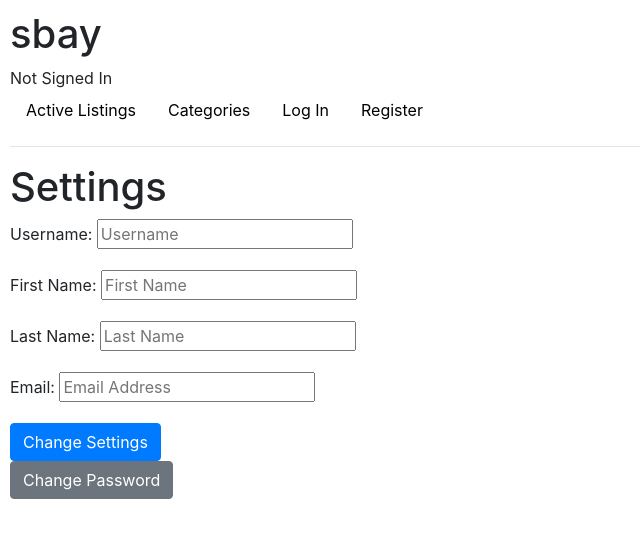
After one commit to skydonline/cs50, a Django app: page /settings/1/1 in a window 1280 px wide. The commit adds this page. Shown: the top 538 px of the page, without its empty margins (0-640 px from the left). Run offline with Django 4.2, Linux system fonts and the light colour scheme; some libraries are stand-ins or nearby versions.

Commit message:
able tp update password and change settings

```diff
--- a/commerce/auctions/admin.py
+++ b/commerce/auctions/admin.py
@@ -10,7 +10,7 @@ class CategoryAdmin(admin.ModelAdmin):
     list_display = ("name",)
 
 class ListingAdmin(admin.ModelAdmin):
-    list_display = ("title","seller","price","category", "date", "for_sale", "winner")
+    list_display = ("title","seller","og_price", "price","category", "date", "for_sale", "winner")
 
 class BidAdmin(admin.ModelAdmin):
     list_display = ("user","amount","date", "listing")
--- a/commerce/auctions/models.py
+++ b/commerce/auctions/models.py
@@ -15,6 +15,7 @@ class Listing(models.Model):
     title = models.CharField(max_length=30)
     details = models.CharField(max_length=300)
     seller = models.ForeignKey(User, on_delete=models.CASCADE, related_name='listings')
+    og_price = models.FloatField(max_length=10)
     price = models.FloatField(max_length=10)
     imageURL = models.CharField(max_length=100, blank=True)
     category = models.ForeignKey(Category, on_delete=models.CASCADE, related_name='listings', blank=True, null=True)
--- a/commerce/auctions/static/styles.css
+++ b/commerce/auctions/static/styles.css
@@ -1,3 +1,9 @@
+:root {
+    --grey: grey;
+    --font-size-large: 22px;
+    --font-size-med: 18px;
+}
+
 body {
     padding: 10px;
 }
@@ -10,3 +16,33 @@ a {
     text-decoration: none;
     color: black;
 }
+
+a:hover {
+    text-decoration: none;
+}
+
+
+
+/* index page */
+.index-listing {
+    display: flex;
+    align-items: center;
+}
+
+.index-image {
+    margin-right: 20px;
+}
+
+.index-listing-title {
+    font-size: var(--font-size-large);
+}
+
+.index-listing-price {
+    font-size: var(--font-size-med);
+    color: var(--grey);
+}
+
+.index-listing-date {
+    color: var(--grey);
+    font-size: var(--font-size-med);
+}
--- a/commerce/auctions/templates/auctions/category_page.html
+++ b/commerce/auctions/templates/auctions/category_page.html
@@ -14,7 +14,7 @@
             <img src="https://upload.wikimedia.org/wikipedia/commons/thumb/a/ac/No_image_available.svg/480px-No_image_available.svg.png">
             {% endif %}
             <h2>{{ listing.title }}</h2>
-            <h3>Price: ${{ listing.price }}</h3>
+            <h3>Price: ${{ listing.price|floatformat:2 }}</h3>
             <h4>Created: {{ listing.date }} </h4>
         </a>
         {% endfor %}
--- a/commerce/auctions/templates/auctions/layout.html
+++ b/commerce/auctions/templates/auctions/layout.html
@@ -3,17 +3,17 @@
 <!DOCTYPE html>
 <html lang="en">
     <head>
-        <title>{% block title %}Auctions{% endblock %}</title>
+        <title>{% block title %}sbay{% endblock %}</title>
         <link rel="stylesheet" href="https://stackpath.bootstrapcdn.com/bootstrap/4.4.1/css/bootstrap.min.css" integrity="sha384-Vkoo8x4CGsO3+Hhxv8T/Q5PaXtkKtu6ug5TOeNV6gBiFeWPGFN9MuhOf23Q9Ifjh" crossorigin="anonymous">
         <link type="text/css" href="{% static 'styles.css' %}" rel="stylesheet">
     </head>
     <body>
-        <h1>Auctions</h1>
+        <h1>sbay</h1>
         <div>
             {% if user.is_authenticated %}
                 Signed in as <strong>{{ user.username }}</strong>.
             {% else %}
-                Not signed in.
+                Not Signed In
             {% endif %}
         </div>
         <ul class="nav">
@@ -29,6 +29,9 @@
                 </li>
                 <li class="nav-item">
                     <a class="nav-link" href="{% url 'watchlist' %}">Watchlist</a>
+                </li>
+                <li class="nav-item">
+                    <a class="nav-link" href="{% url 'settings' None None %}">Settings</a>
                 </li>
                 <li class="nav-item">
                     <a class="nav-link" href="{% url 'logout' %}">Log Out</a>
--- a/commerce/auctions/templates/auctions/listing.html
+++ b/commerce/auctions/templates/auctions/listing.html
@@ -17,7 +17,8 @@
     <img src="https://upload.wikimedia.org/wikipedia/commons/thumb/a/ac/No_image_available.svg/480px-No_image_available.svg.png">
     {% endif %}
 
-    <h4>${{ price }}</h4>
+    <h4>${{ price|floatformat:2 }}</h4>
+    <h6>Original Price: ${{ og_price|floatformat:2 }}</h6>
 
     {% if user.is_authenticated and for_sale == True %}
         <form method="post" action="{% url 'bid' id %}">
--- /dev/null
+++ b/commerce/auctions/templates/auctions/settings.html
@@ -0,0 +1,41 @@
+{% extends 'auctions/layout.html' %}
+
+{% block title %}Settings{% endblock %}
+
+{% block body %}
+
+    {% if password_change == 'True' %}
+        <h2>Password successfully changed.</h2>
+    {% endif %}
+
+    {% if settings_change == 'True' %}
+        <h2>Settings successfully changed.</h2>
+    {% endif %}
+
+    <h1>Settings</h1>
+
+    <form action="{% url 'settings' True None %}" method="post">
+        {% csrf_token %}
+        <div class="form-group">
+            <label for="username">Username: </label>
+            <input value="{{ user.username }}" name="username" placeholder="Username" type="text">
+        </div>
+        <div class="form-group">
+            <label for="first_name">First Name: </label>
+            <input value="{{ user.first_name }}" name="first_name" placeholder="First Name" type="text">
+        </div>
+        <div class="form-group">
+            <label for="last_name">Last Name: </label>
+            <input value="{{ user.last_name }}" name="last_name" placeholder="Last Name" type="text">
+        </div>
+        <div class="form-group">
+            <label for="email">Email: </label>
+            <input value="{{ user.email }}" name="email" placeholder="Email Address" type="email">
+        </div>
+        <button type="submit" class="btn btn-primary">Change Settings</button>
+    </form>
+
+    <a href="{% url 'change_password' %}"><button class="btn btn-secondary">Change Password</button></a>
+
+
+{% endblock %}
--- a/commerce/auctions/urls.py
+++ b/commerce/auctions/urls.py
@@ -15,5 +15,7 @@ urlpatterns = [
     path("close/<int:id>", views.close, name="close"),
     path("comment/<int:id>", views.comment, name="comment"),
     path("categories", views.categories, name="categories"),
-    path("categorypage/<int:id>", views.category_page, name="category_page")
+    path("categorypage/<int:id>", views.category_page, name="category_page"),
+    path("settings/<str:settings_change>/<str:password_change>", views.settings, name="settings"),
+    path("change_password", views.change_password, name='change_password')
 ]
--- a/commerce/auctions/views.py
+++ b/commerce/auctions/views.py
@@ -3,6 +3,8 @@ from django.db import IntegrityError
 from django.http import HttpResponse, HttpResponseRedirect
 from django.shortcuts import render, redirect
 from django.urls import reverse
+from django.contrib.auth.hashers import check_password
+from django.contrib.auth import update_session_auth_hash
 
 from .models import User, Category, Listing, Bid, Comment
 
@@ -79,6 +81,7 @@ def create_listing(request):
         newListing = Listing(
             title = title,
             details=details,
+            og_price=price,
             price=price,
             imageURL=imageURL,
             seller=user,
@@ -105,6 +108,7 @@ def listing(request, id, bid_success='None'):
         'id': listing.id,
         'title': listing.title,
         'details': listing.details,
+        'og_price':listing.og_price,
         'price': listing.price,
         'category': listing.category,
         'imageURL': listing.imageURL,
@@ -175,3 +179,42 @@ def category_page(request, id):
         'category': Category.objects.get(pk=id),
         'listings':listings
     })
+
+def settings(request, settings_change='None', password_change='None'):
+    user = request.user
+    if request.method == 'POST':
+        username = request.POST['username']
+        first = request.POST['first_name']
+        last = request.POST['last_name']
+        email = request.POST['email']
+
+        user.username = username
+        user.first_name = first
+        user.last_name = last
+        user.email = email
+        user.save()
+        settings_change='True'
+
+    return render(request, 'auctions/settings.html', {
+        'user':user,
+        'password_change':password_change,
+        'settings_change':settings_change
+    })
+
+def change_password(request):
+    user = request.user
+    if request.method == 'POST':
+        current_password = request.POST['current_password']
+        new_password = request.POST['new_password']
+        confirm_password = request.POST['confirm_password']
+        if new_password == confirm_password and check_password(current_password, user.password):
+            user.set_password(new_password)
+            user.save()
+            update_session_auth_hash(request, user)
+            return redirect('settings', settings_change=None, password_change=True)
+        else:
+            return render(request, 'auctions/change_password.html', {
+                'password_change':False
+            })
+
+    return render(request, 'auctions/change_password.html')
```
Also changed, not shown: commerce/auctions/templates/auctions/change_password.html (added, +28 -0 lines), commerce/auctions/templates/auctions/index.html (+12 -8 lines), commerce/auctions/migrations/0008_listing_og_price.py (added), commerce/db.sqlite3, 1 other file.
